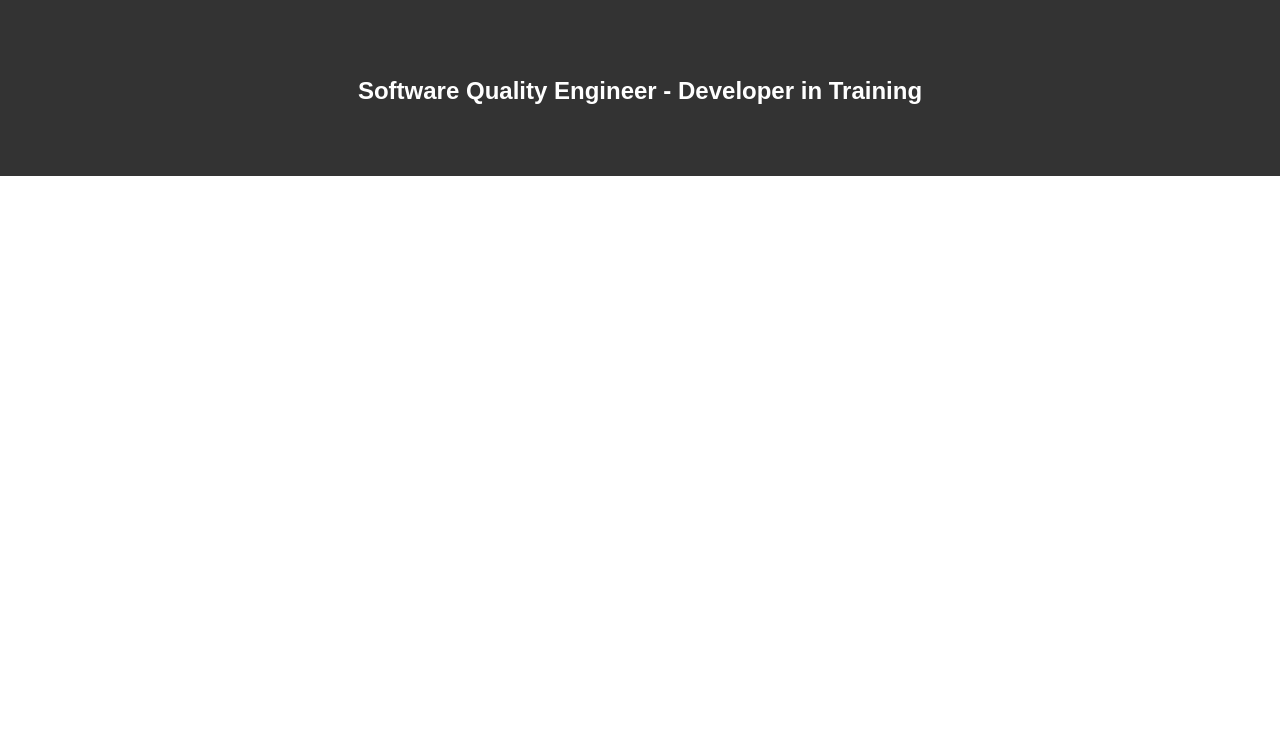
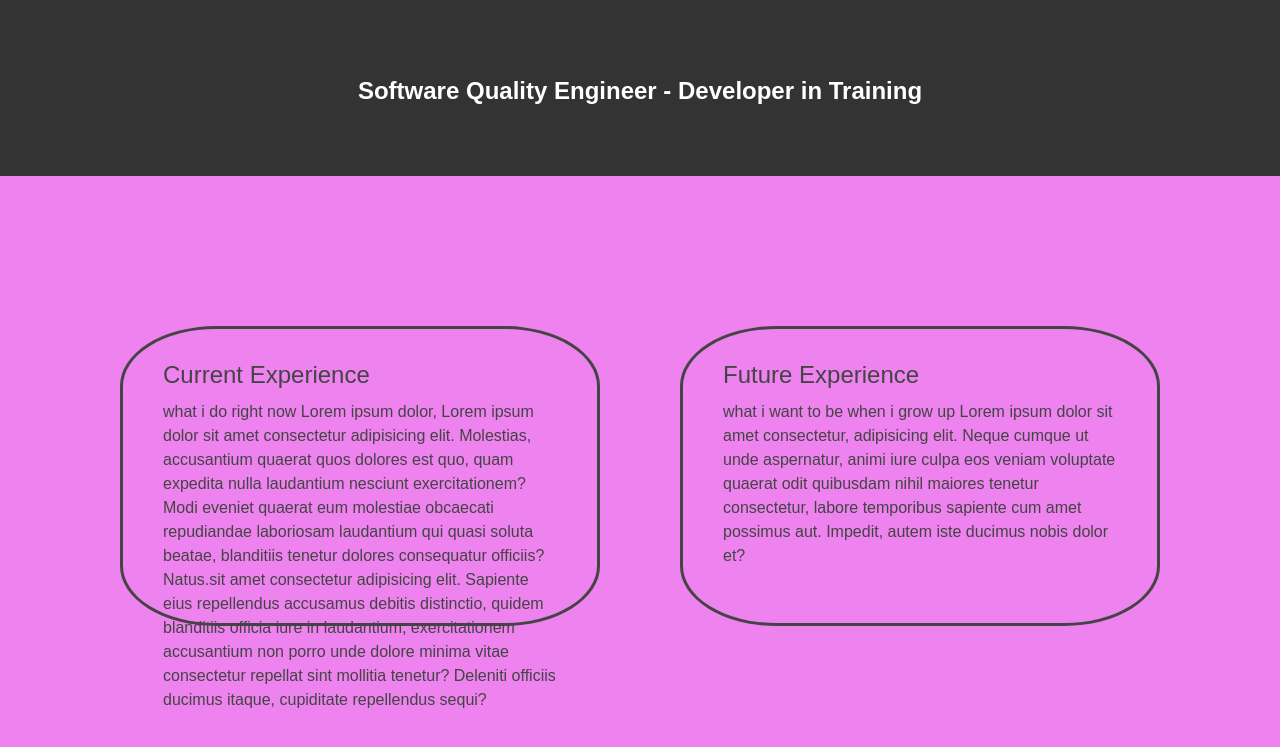
Before and after one commit to rashir01/portfolio, a plain HTML site: page index.html in a window 1280 px wide. Shown: the part 499-1246 px from the top of the page. Before the commit the page ends 800 px from the top, so only its background shows below. Drawn offline with Linux system fonts and the light colour scheme.

Commit message:
added experience section

```diff
--- a/assets/css/style.css
+++ b/assets/css/style.css
@@ -32,6 +32,21 @@ p{
 img {
     width: 100%;
 }
+
+.container {
+    max-width: 1200px;
+    margin: 0 auto;
+    overflow: auto;
+    padding: 0 40px;
+}
+
+.flex {
+    display: flex;
+    justify-content: center;
+    align-items: center;
+    height: 100%;
+}
+
 /* Nav Bar Settings */
 .navbar {
     background-color: #66acf3;
@@ -45,14 +60,15 @@ img {
 
 .navbar a {
     color: white;
-
-    padding: 10px;
+    font-size: 1.2em;
+    padding: 15px;
     margin: 0 5px;
 }
 
 .navbar a:hover {
     border-bottom: 2px #fff solid;
     border-top: 2px #fff solid;
+    font-size: 1.5em;
 
 }
 
@@ -92,16 +108,26 @@ img {
     color: white;
 }
 
-.container {
-    max-width: 1200px;
-    margin: 0 auto;
-    overflow: auto;
-    padding: 0 40px;
+/* About section */
+.about {
+    display: flex;
+    background-color: violet;
+    height: 600px;
+
 }
 
-.flex {
+.about .container {
     display: flex;
-    justify-content: center;
-    align-items: center;
-    height: 100%;
+    flex-direction: row;
+    justify-content:space-evenly;
+
 }
+
+.about .container .card {
+    margin: 20px 40px;
+    padding: 20px 40px;
+    width: 500px;
+    height: 300px;
+    border: 3px #444 solid;
+    border-radius: 20%;
+}
--- a/index.html
+++ b/index.html
@@ -8,6 +8,7 @@
     <title>Ray Ashir - Quality Engineer</title>
 </head>
 <body>
+  <!-- Nav bar section -->
   <header>
     <div class="navbar">
       <div class="container flex">
@@ -23,6 +24,8 @@
       </div>
     </div>
   </header>
+
+  <!-- Home Section -->
   <section>
     <div id="home" class="home">
       <div class="container flex">
@@ -32,5 +35,21 @@
       </div>
     </div>
   </section>
+
+  <!-- About Section -->
+  <section>
+    <div id="about" class="about">
+      <div class="container flex">
+        <div class="card">
+          <h1>Current Experience</h1>
+          <p>what i do right now Lorem ipsum dolor, Lorem ipsum dolor sit amet consectetur adipisicing elit. Molestias, accusantium quaerat quos dolores est quo, quam expedita nulla laudantium nesciunt exercitationem? Modi eveniet quaerat eum molestiae obcaecati repudiandae laboriosam laudantium qui quasi soluta beatae, blanditiis tenetur dolores consequatur officiis? Natus.sit amet consectetur adipisicing elit. Sapiente eius repellendus accusamus debitis distinctio, quidem blanditiis officia iure in laudantium, exercitationem accusantium non porro unde dolore minima vitae consectetur repellat sint mollitia tenetur? Deleniti officiis ducimus itaque, cupiditate repellendus sequi?</p>
+        </div>
+        <div class="card">
+          <h1>Future Experience</h1>
+          <p>what i want to be when i grow up Lorem ipsum dolor sit amet consectetur, adipisicing elit. Neque cumque ut unde aspernatur, animi iure culpa eos veniam voluptate quaerat odit quibusdam nihil maiores tenetur consectetur, labore temporibus sapiente cum amet possimus aut. Impedit, autem iste ducimus nobis dolor et?</p>
+      </div>
+    </div>
+  </section>
+  <!-- Contact Section -->
 </body>
 </html>
```
Also changed, not shown: 1 other file.
